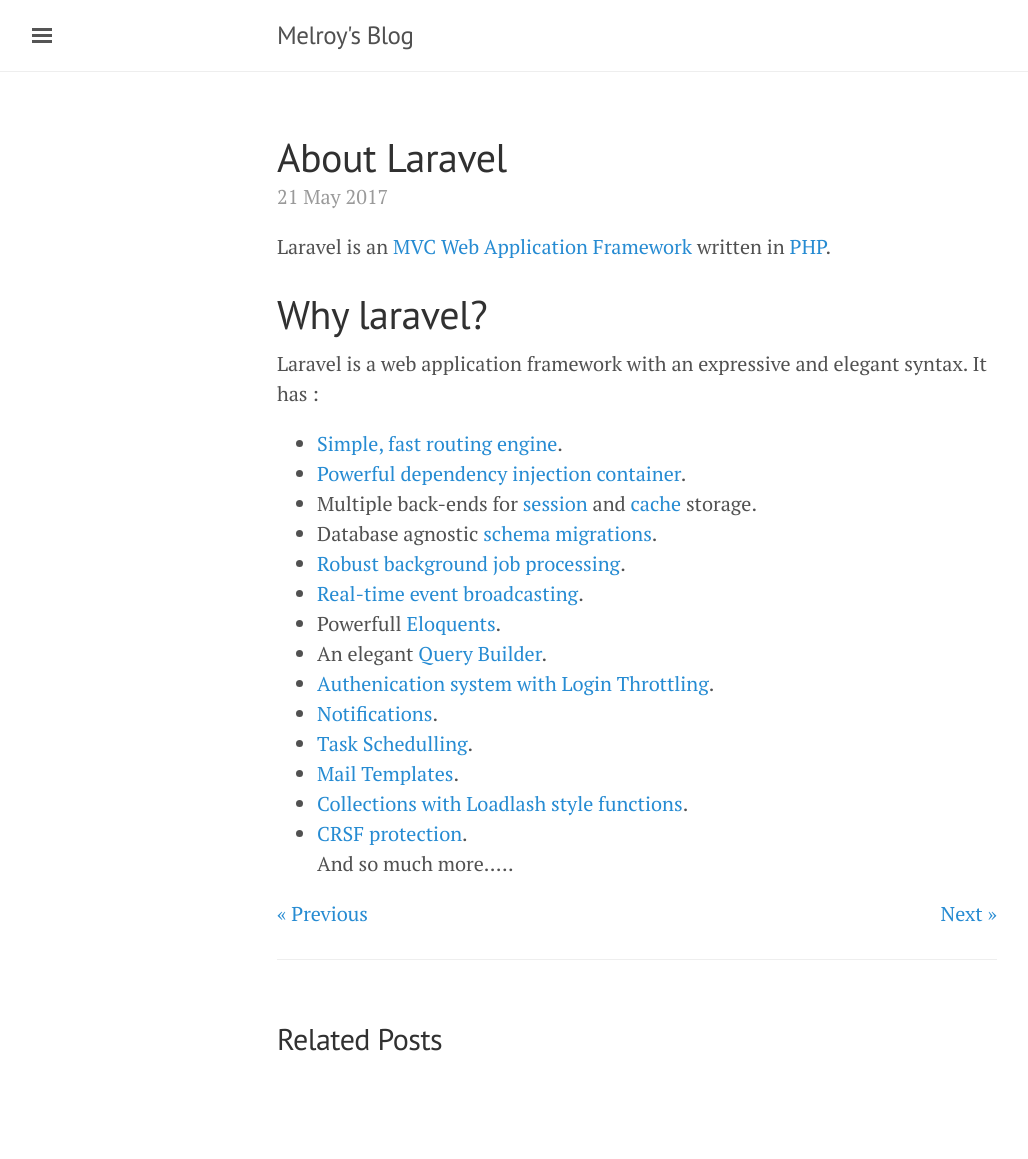
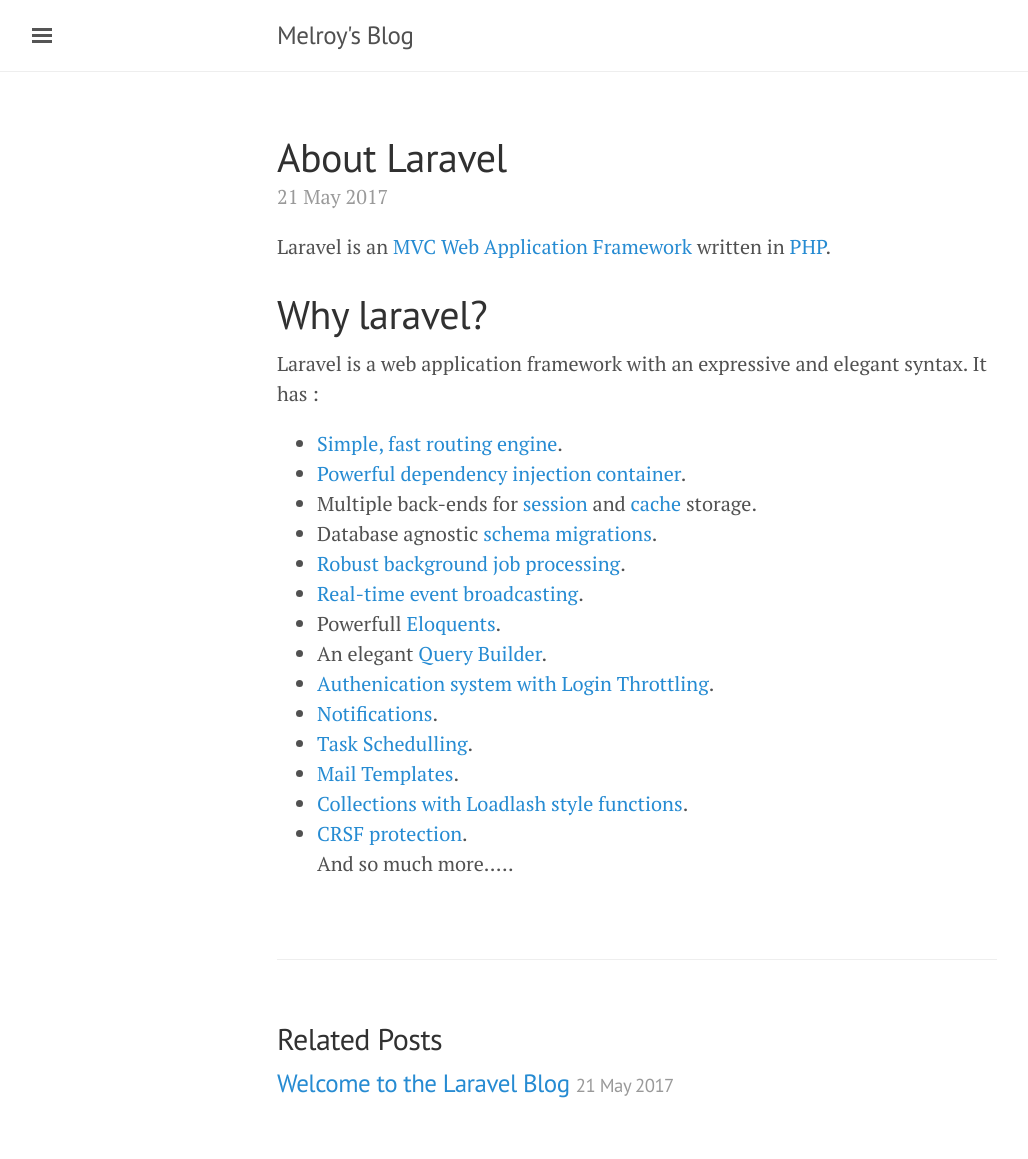
Before and after one commit to meldsza/meldsza.github.io, a Jekyll site: the page built from _posts/2017-05-21-what-is-laravel.md, in a window 1280 px wide. Shown: the whole page, without its empty margins (3-1031 px from the left). Built offline with Jekyll 4.4.1, drawn with Linux system fonts in a browser that asks for light colours; Markdown is read by kramdown in place of the engine named in the settings; before the commit the page ends 1118 px from its top, so only the background shows below that.

Commit message:
Update and rename laravel/what_is_laravel.md to _posts/2017-05-21-what-is-laravel.md

```diff
--- a/laravel/what_is_laravel.md
+++ b/_posts/2017-05-21-what-is-laravel.md
@@ -24,6 +24,3 @@
 - [Collections with Loadlash style functions](https://laravel.com/docs/5.4/collections).
 - [CRSF protection](https://laravel.com/docs/5.4/csrf).
 And so much more.....
-
-
-<a href="/laravel/introduction" class="previous btn-nav" style="float: left;">&laquo; Previous</a><a href="/laravel/setting-up" class="next btn-nav"  style="float: right;">Next &raquo;</a>
```
